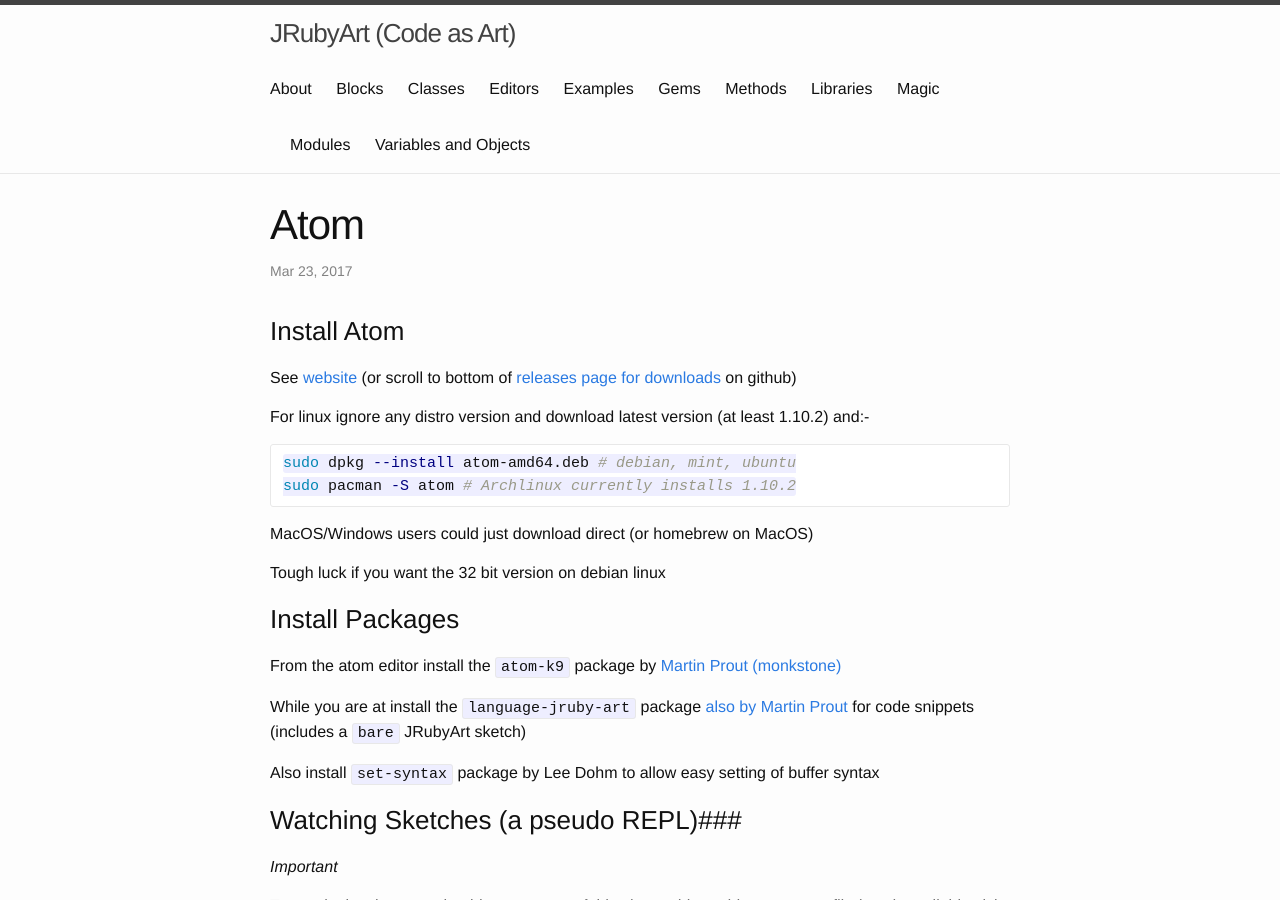
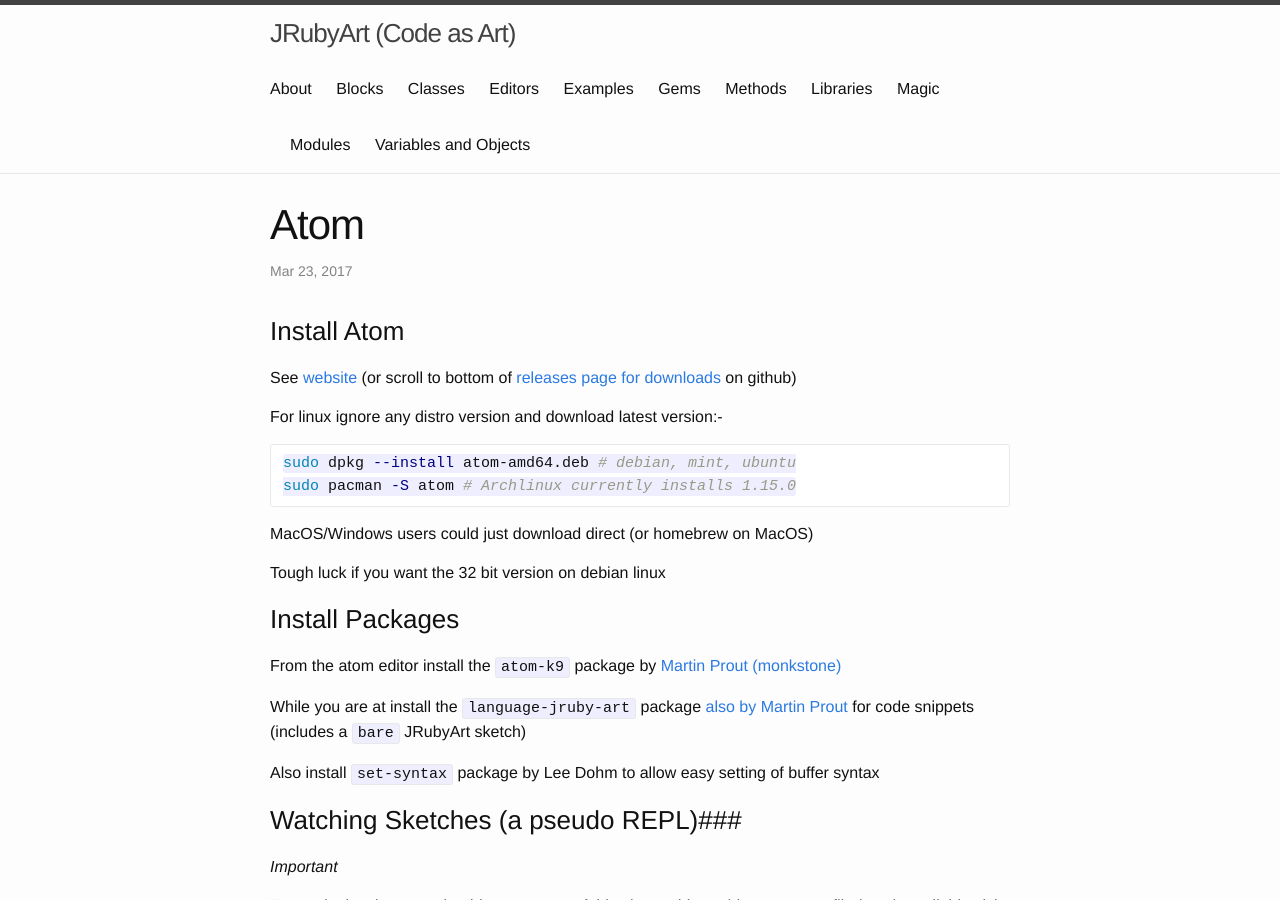
Before and after one commit to ruby-processing/JRubyArt, a Jekyll site: the page built from _editors/atom.md, in a window 1280 px wide and 900 px high. Built offline with Jekyll 4.4.1, drawn with Linux system fonts in a browser that asks for light colours.

Commit message:
update version

````diff
--- a/_editors/atom.md
+++ b/_editors/atom.md
@@ -8,11 +8,11 @@
 
 See [website][atom] (or scroll to bottom of [releases page for downloads][releases] on github)
 
-For linux ignore any distro version and download latest version (at least 1.10.2) and:-
+For linux ignore any distro version and download latest version:-
 
 ```bash
 sudo dpkg --install atom-amd64.deb # debian, mint, ubuntu
-sudo pacman -S atom # Archlinux currently installs 1.10.2
+sudo pacman -S atom # Archlinux currently installs 1.15.0
 ```
 
 MacOS/Windows users could just download direct (or homebrew on MacOS)
````
